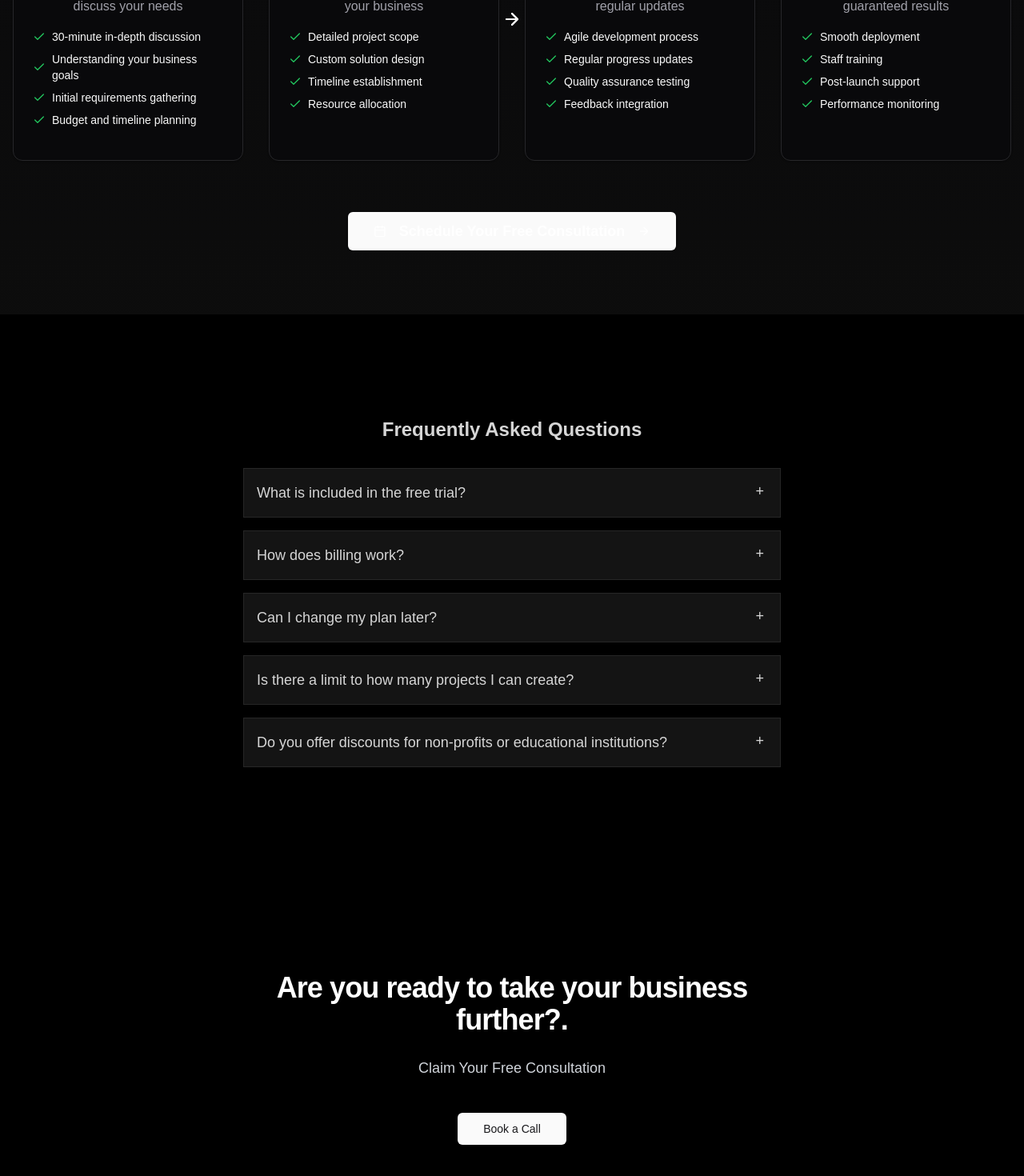
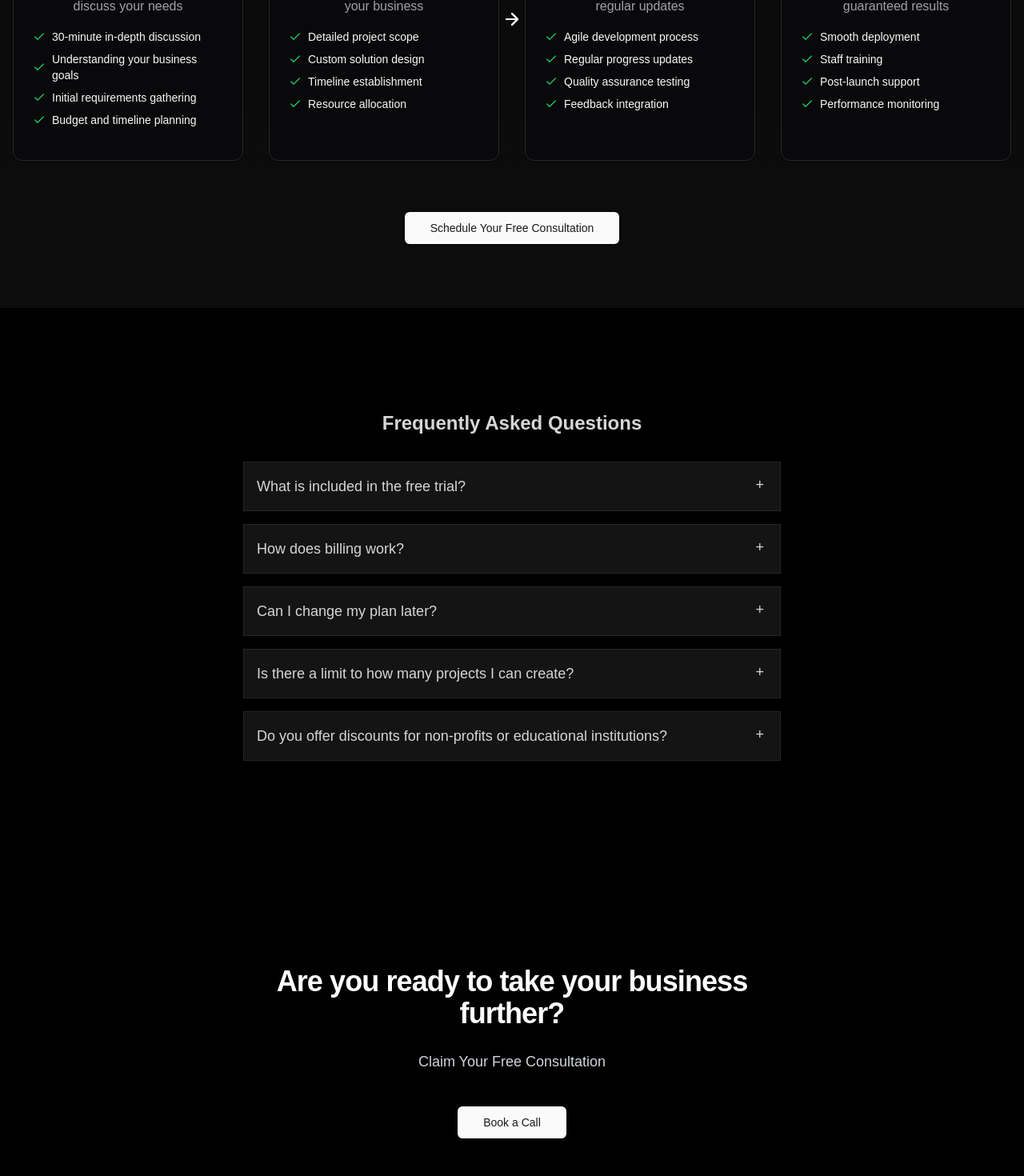
Before and after one commit to harryyking/HemoHeros, a Next.js app: page / in a window 1280 px wide. Shown: the part 2763-4233 px from the top of the page at 80% size. Built offline with nearby package versions, Linux system fonts and the light colour scheme; a web font is replaced by a local one.

Commit message:
new add edit

```diff
--- a/components/cta.tsx
+++ b/components/cta.tsx
@@ -6,7 +6,7 @@ export default function CTA() {
       <div className="mx-auto max-w-7xl px-6 lg:px-8">
         <div className="mx-auto max-w-2xl text-center">
           <h2 className="text-3xl font-bold tracking-tight text-white sm:text-4xl">
-            Are you ready to take your business further?.
+            Are you ready to take your business further?
           </h2>
           <p className="mx-auto mt-6 max-w-xl text-lg leading-8 text-gray-300">
             Claim Your Free Consultation
--- a/components/how-it-works.tsx
+++ b/components/how-it-works.tsx
@@ -15,7 +15,7 @@ const ProcessStep = ({ icon, number, title, description, details }: any) => (
   <Card className="relative h-full">
     <CardContent className="pt-6">
       <div className="absolute -top-6 left-1/2 -translate-x-1/2">
-        <div className="w-12 h-12 rounded-full bg-primary flex items-center justify-center text-white font-bold">
+        <div className="w-12 h-12 rounded-full bg-primary flex items-center justify-center font-bold">
           {number}
         </div>
       </div>
@@ -115,12 +115,8 @@ export default function HowItWorks() {
 
         <div className="text-center">
           <Button
-            size="lg"
-            className="bg-primary hover:bg-primary/90 text-white font-semibold px-8 py-6 text-lg group"
-          >
-            <Calendar className="w-5 h-5 mr-2" />
+            size="lg" >
             Schedule Your Free Consultation
-            <ArrowRight className="w-5 h-5 ml-2 group-hover:translate-x-1 transition-transform" />
           </Button>
         </div>
       </div>
```
